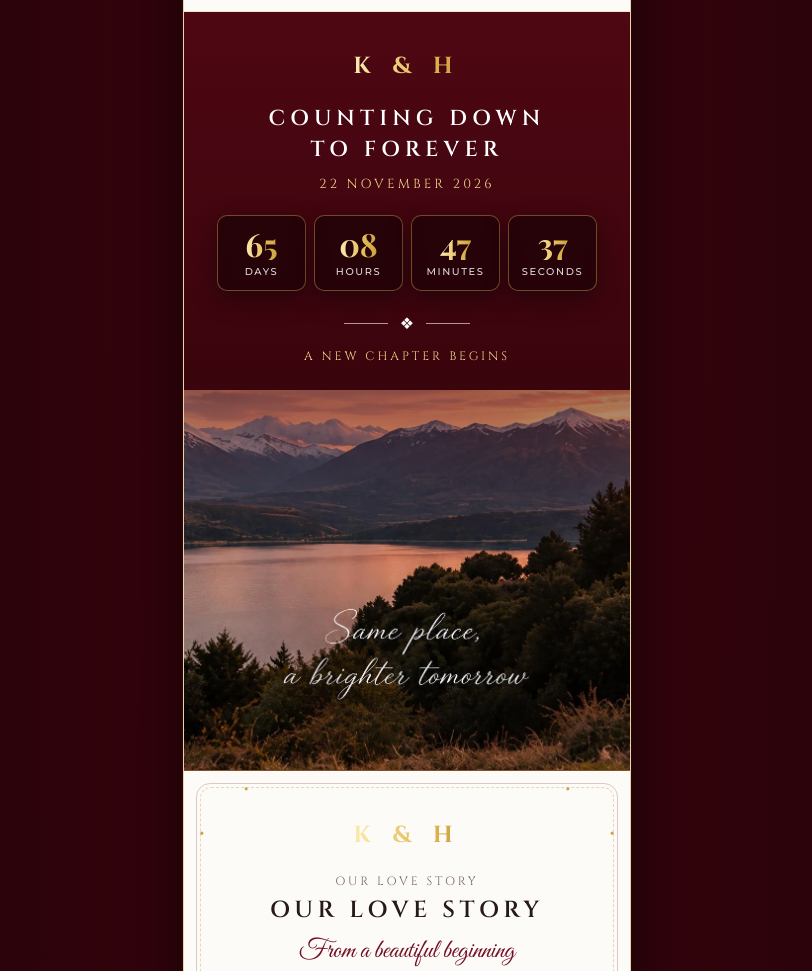
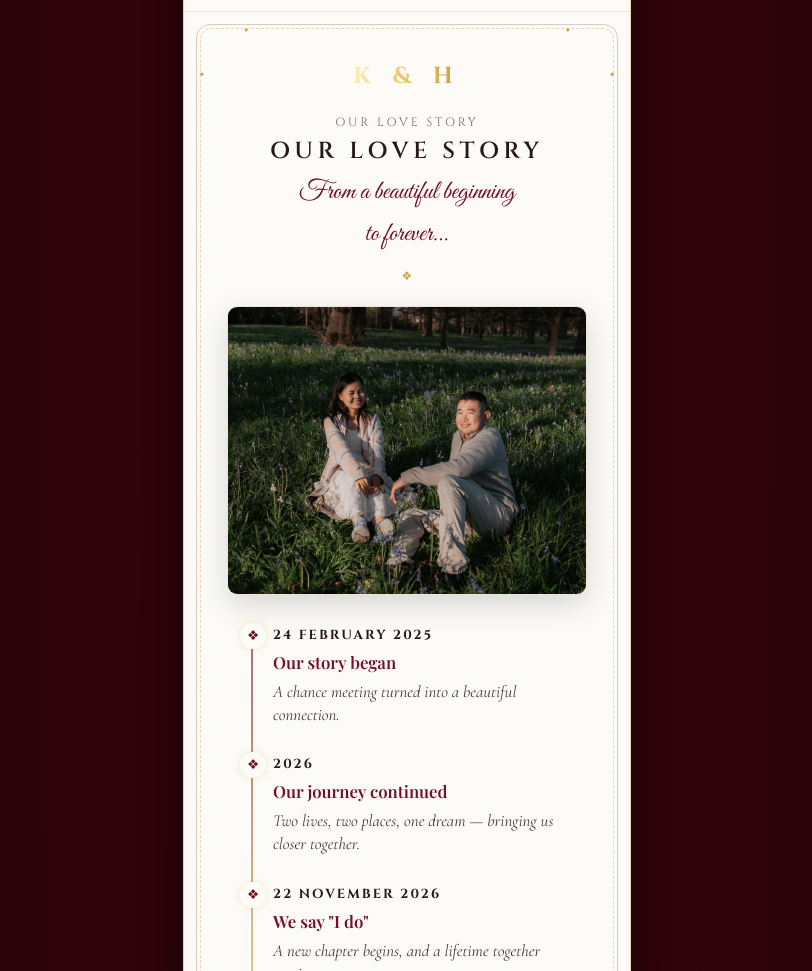
Before and after one commit to Nachhun/B_hatta_op5, a website: page index.html in a window 1280 px wide. Shown: the part 1579-2550 px from the top of the page, without its empty margins (233-1045 px from the left). Drawn offline with nearby package versions, Linux system fonts and the light colour scheme; a web font is replaced by a local one.

Commit message:
Remove countdown page and update repository

```diff
--- a/index.html
+++ b/index.html
@@ -98,15 +98,14 @@
       <nav class="nav-menu">
         <a href="#hero" class="nav-link"><span>01</span> Welcome &amp; Hero</a>
         <a href="#invitation" class="nav-link"><span>02</span> Formal Invitation</a>
-        <a href="#countdown" class="nav-link"><span>03</span> Countdown to Forever</a>
-        <a href="#story" class="nav-link"><span>04</span> Our Love Story</a>
-        <a href="#timeline" class="nav-link"><span>05</span> The Big Day Schedule</a>
-        <a href="#attire" class="nav-link"><span>06</span> Guest Attire Guide</a>
-        <a href="#party" class="nav-link"><span>07</span> Our Wedding Party</a>
-        <a href="#sponsors" class="nav-link"><span>08</span> Principal Sponsors</a>
-        <a href="#details" class="nav-link"><span>09</span> The Finer Details (FAQ)</a>
-        <a href="#gallery" class="nav-link"><span>10</span> Photo Moments</a>
-        <a href="#thankyou" class="nav-link"><span>11</span> Thank You</a>
+        <a href="#story" class="nav-link"><span>03</span> Our Love Story</a>
+        <a href="#timeline" class="nav-link"><span>04</span> The Big Day Schedule</a>
+        <a href="#attire" class="nav-link"><span>05</span> Guest Attire Guide</a>
+        <a href="#party" class="nav-link"><span>06</span> Our Wedding Party</a>
+        <a href="#sponsors" class="nav-link"><span>07</span> Principal Sponsors</a>
+        <a href="#details" class="nav-link"><span>08</span> The Finer Details (FAQ)</a>
+        <a href="#gallery" class="nav-link"><span>09</span> Photo Moments</a>
+        <a href="#thankyou" class="nav-link"><span>10</span> Thank You</a>
       </nav>
       <div class="nav-drawer-footer">
         <p>Kristian &amp; Hatha</p>
@@ -297,55 +296,6 @@
         </div>
       </section>
 
-      <!-- ================================================================
-           SECTION 3: COUNTING DOWN TO FOREVER (PDF PAGE 3)
-           ================================================================ -->
-      <section id="countdown" class="suite-section countdown-scenic-section" data-reveal>
-        <div class="section-monogram-bar">
-          <div class="monogram-lockup">
-            <span class="monogram-letters shimmer-gold">K &amp; H</span>
-          </div>
-        </div>
-
-        <div class="countdown-header-block">
-          <h2 class="countdown-title">COUNTING DOWN<br>TO FOREVER</h2>
-          <div class="countdown-target-date">22 NOVEMBER 2026</div>
-
-          <!-- Live JS Countdown Grid -->
-          <div class="countdown-boxes-container" id="countdown-timer">
-            <div class="timer-box">
-              <div class="timer-number shimmer-gold" id="cd-days">--</div>
-              <div class="timer-unit">DAYS</div>
-            </div>
-            <div class="timer-box">
-              <div class="timer-number shimmer-gold" id="cd-hours">--</div>
-              <div class="timer-unit">HOURS</div>
-            </div>
-            <div class="timer-box">
-              <div class="timer-number shimmer-gold" id="cd-mins">--</div>
-              <div class="timer-unit">MINUTES</div>
-            </div>
-            <div class="timer-box">
-              <div class="timer-number shimmer-gold" id="cd-secs">--</div>
-              <div class="timer-unit">SECONDS</div>
-            </div>
-          </div>
-
-          <div class="hero-heart-divider" style="margin: 20px 0 10px;">
-            <span class="line"></span>
-            <span class="pulse-gem">❖</span>
-            <span class="line"></span>
-          </div>
-          <p class="chapter-sub">A NEW CHAPTER BEGINS</p>
-        </div>
-
-        <!-- Mountain Vista Lake Scenery -->
-        <div class="scenic-landscape-wrap">
-          <img src="assets/img/mountain_sunset.webp" alt="Majestic New Zealand Mountain and Lake sunset"
-            class="scenic-img">
-          <div class="scenic-overlay-gradient"></div>
-        </div>
-      </section>
 
       <!-- ================================================================
            SECTION 4: OUR LOVE STORY TIMELINE (PDF PAGE 4)
--- a/script.js
+++ b/script.js
@@ -5,7 +5,6 @@
 
 document.addEventListener('DOMContentLoaded', () => {
   initScrollReveals();
-  initCountdown();
   initPetalsEffect();
   initAccordions();
   initRsvpForm();
@@ -47,46 +46,6 @@ function initScrollReveals() {
   }, 2000);
 }
 
-/* ==========================================================================
-   2. REAL-TIME COUNTDOWN TIMER
-   ========================================================================== */
-function initCountdown() {
-  // Target: Sunday, 22 November 2026, 10:30 AM (NZDT, UTC+13)
-  const targetDate = new Date('2026-11-22T10:30:00+13:00').getTime();
-
-  const daysEl = document.getElementById('cd-days');
-  const hoursEl = document.getElementById('cd-hours');
-  const minsEl = document.getElementById('cd-mins');
-  const secsEl = document.getElementById('cd-secs');
-
-  if (!daysEl) return;
-
-  function update() {
-    const now = Date.now();
-    const diff = targetDate - now;
-
-    if (diff <= 0) {
-      daysEl.textContent = '00';
-      hoursEl.textContent = '00';
-      minsEl.textContent = '00';
-      secsEl.textContent = '00';
-      return;
-    }
-
-    const days = Math.floor(diff / (1000 * 60 * 60 * 24));
-    const hours = Math.floor((diff % (1000 * 60 * 60 * 24)) / (1000 * 60 * 60));
-    const minutes = Math.floor((diff % (1000 * 60 * 60)) / (1000 * 60));
-    const seconds = Math.floor((diff % (1000 * 60)) / 1000);
-
-    daysEl.textContent = String(days).padStart(2, '0');
-    hoursEl.textContent = String(hours).padStart(2, '0');
-    minsEl.textContent = String(minutes).padStart(2, '0');
-    secsEl.textContent = String(seconds).padStart(2, '0');
-  }
-
-  update();
-  setInterval(update, 1000);
-}
 
 /* ==========================================================================
    3. FLOATING ROSE PETALS GENERATOR
--- a/style.css
+++ b/style.css
@@ -686,116 +686,6 @@ body {
   margin-top: 18px;
 }
 
-/* ==========================================================================
-   SECTION 3: COUNTDOWN TO FOREVER
-   ========================================================================== */
-.countdown-scenic-section {
-  background: var(--burgundy-gradient);
-  color: #fff;
-  padding: 36px 0 0;
-  border-bottom: 1px solid var(--gold-border);
-}
-
-.countdown-header-block {
-  padding: 0 20px 24px;
-  position: relative;
-  z-index: 4;
-}
-
-.countdown-title {
-  font-family: var(--font-serif);
-  font-size: 1.35rem;
-  letter-spacing: 0.24em;
-  line-height: 1.45;
-  color: #fff;
-  font-weight: 600;
-  margin-bottom: 8px;
-}
-
-.countdown-target-date {
-  font-family: var(--font-serif);
-  font-size: 0.82rem;
-  letter-spacing: 0.24em;
-  color: var(--gold-light);
-  margin-bottom: 20px;
-}
-
-.countdown-boxes-container {
-  display: flex;
-  justify-content: center;
-  align-items: center;
-  gap: 8px;
-  margin: 0 auto;
-  max-width: 380px;
-}
-
-.timer-box {
-  flex: 1;
-  background: rgba(28, 2, 7, 0.72);
-  border: 1px solid var(--gold-border);
-  border-radius: var(--radius-sm);
-  padding: 12px 4px 10px;
-  text-align: center;
-  box-shadow: 0 8px 24px rgba(0, 0, 0, 0.4);
-  backdrop-filter: blur(6px);
-  transition: var(--transition);
-}
-
-.timer-box:hover {
-  border-color: var(--gold-bright);
-  transform: translateY(-3px);
-  box-shadow: 0 10px 28px rgba(203, 162, 67, 0.25);
-}
-
-.timer-number {
-  font-family: var(--font-editorial);
-  font-size: 2rem;
-  font-weight: 700;
-  line-height: 1;
-  margin-bottom: 4px;
-}
-
-.timer-unit {
-  font-family: var(--font-sans);
-  font-size: 0.62rem;
-  letter-spacing: 0.16em;
-  color: rgba(255, 255, 255, 0.85);
-  font-weight: 500;
-}
-
-.chapter-sub {
-  font-family: var(--font-serif);
-  font-size: 0.76rem;
-  letter-spacing: 0.24em;
-  color: var(--gold-light);
-}
-
-/* Scenic Mountain Vista */
-.scenic-landscape-wrap {
-  position: relative;
-  width: 100%;
-  height: 380px;
-  overflow: hidden;
-}
-
-.scenic-img {
-  width: 100%;
-  height: 100%;
-  object-fit: cover;
-  object-position: center bottom;
-  display: block;
-}
-
-.scenic-overlay-gradient {
-  position: absolute;
-  inset: 0;
-  background: linear-gradient(180deg, rgba(48, 2, 10, 0.45) 0%, transparent 40%);
-  pointer-events: none;
-}
-
-.scenic-caption {
-  display: none;
-}
 
 .text-cream {
   color: #fff;
```
Also changed, not shown: README.md.
